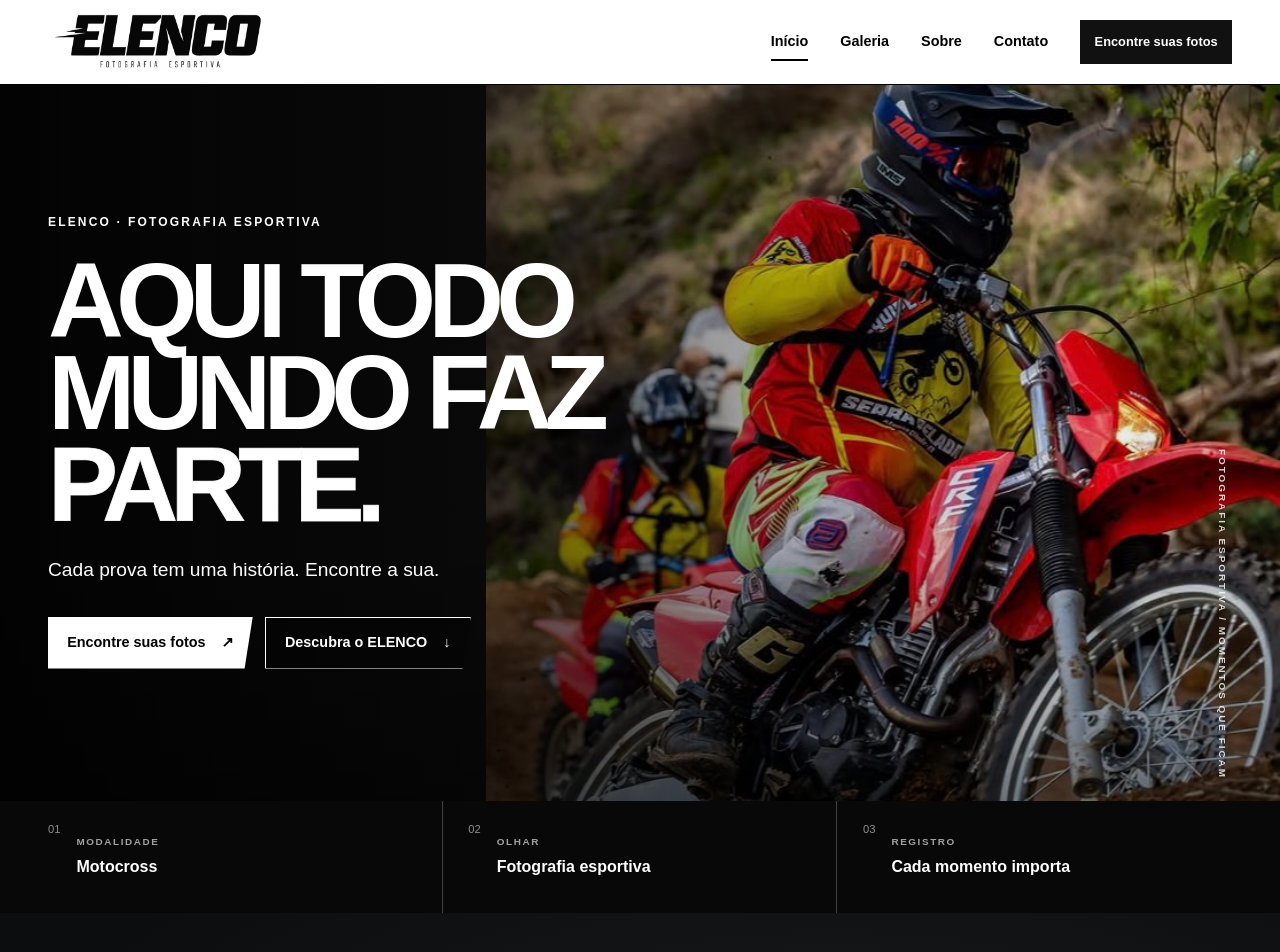
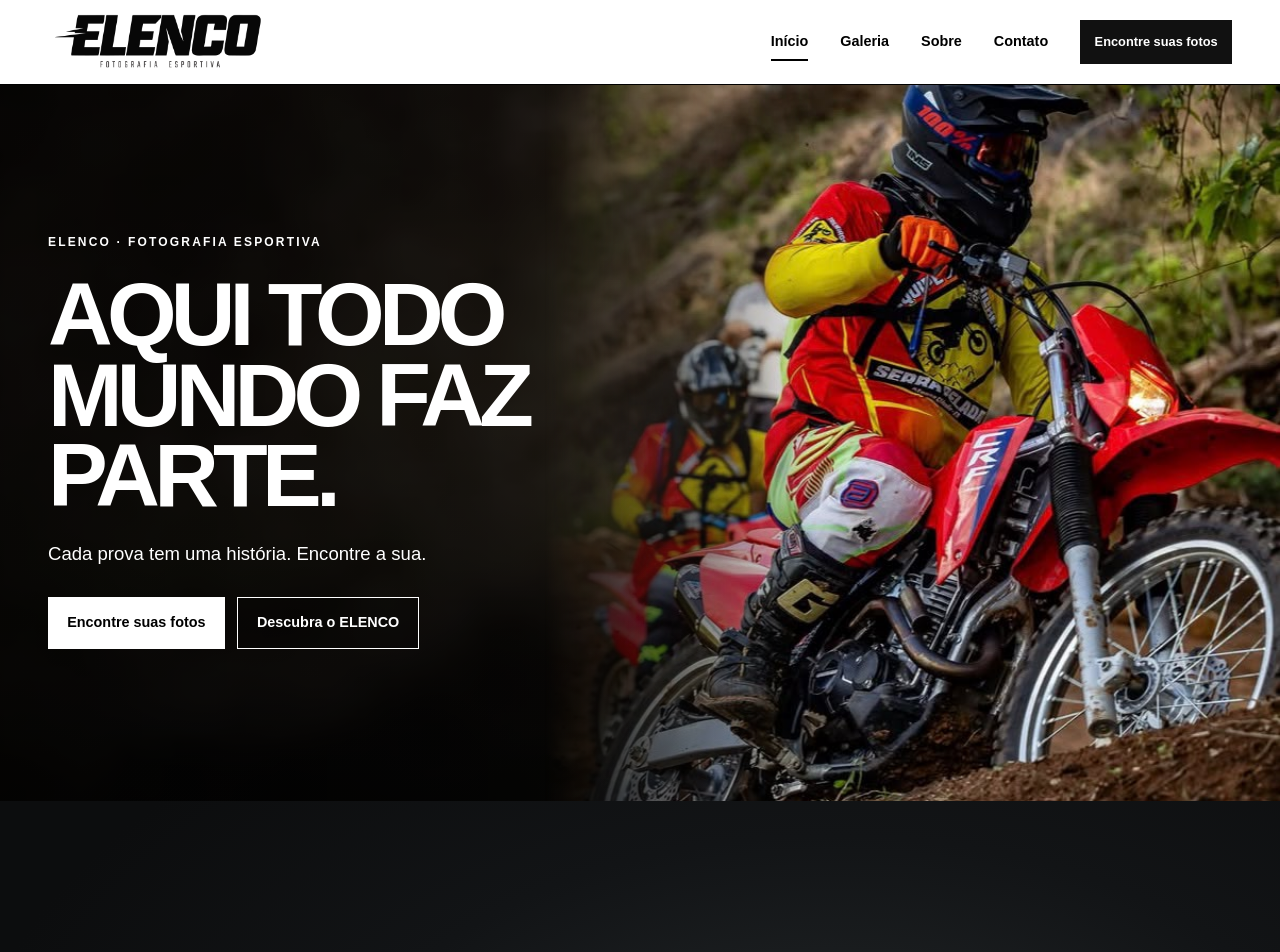
Before and after one commit to KiseStudios/tonoelenco, a Next.js app: page / in a window 1280 px wide. Shown: the top 952 px of the page. Built offline with nearby package versions, Linux system fonts and the light colour scheme.

Commit message:
Refina a Hero e preserva a fotografia original do ELENCO

```diff
--- a/src/app/globals.css
+++ b/src/app/globals.css
@@ -62,54 +62,82 @@ button, a { color: inherit; }
   .site-navigation__link::after { transition: none; }
 }
 
-/* PR 04 — home editorial hero. */
-.home-hero { position: relative; isolation: isolate; min-height: min(820px, calc(100svh - 5.25rem)); display: flex; align-items: center; overflow: hidden; background: #171717; color: #fff; }
-.home-hero__visual { position: absolute; z-index: -3; inset: 0 0 0 auto; width: 62%; }
-.home-hero__image { object-fit: cover; object-position: center 42%; }
-.home-hero__scrim { position: absolute; z-index: -2; inset: 0; background: linear-gradient(90deg, rgba(0,0,0,.88) 0%, rgba(0,0,0,.62) 38%, rgba(0,0,0,.08) 78%), linear-gradient(0deg, rgba(0,0,0,.42), transparent 35%); }
-.home-hero__content { position: relative; z-index: 1; padding-block: clamp(4rem, 9vw, 8rem); }
-.home-hero__title { max-width: 11ch; margin: 1.6rem 0 0; font-size: clamp(3.25rem, 8.2vw, 8rem); font-weight: 900; line-height: .88; letter-spacing: -.075em; text-wrap: balance; }
-.home-hero__title span { color: #fff; -webkit-text-stroke: 1px rgba(255,255,255,.85); }
-.home-hero__copy { max-width: 26rem; margin: 1.5rem 0 0; font-size: clamp(1rem, 1.5vw, 1.25rem); }
-.home-hero__actions { display: flex; flex-wrap: wrap; gap: .75rem; margin-top: 2rem; }
-.home-button { display: inline-flex; min-height: 3.25rem; align-items: center; justify-content: center; gap: 1rem; padding: .85rem 1.2rem; clip-path: polygon(0 0,100% 0,96% 100%,0 100%); font-size: .9rem; font-weight: 800; text-decoration: none; transition: transform 160ms ease, background 160ms ease; }
+/* Home hero */
+.home-hero {
+  position: relative;
+  isolation: isolate;
+  display: flex;
+  align-items: center;
+  min-height: clamp(35rem, calc(100svh - 5.25rem), 52rem);
+  overflow: clip;
+  background: #080808;
+  color: #fff;
+}
+.home-hero__visual {
+  position: absolute;
+  z-index: -1;
+  inset: 0 0 0 auto;
+  width: min(63%, 46rem);
+  mask-image: linear-gradient(90deg, transparent, #000 37%);
+}
+.home-hero__image { object-fit: cover; object-position: center 51%; }
+.home-hero__content { padding-block: clamp(3rem, 7vw, 7rem); }
+.home-hero__title {
+  margin: clamp(1rem, 2vw, 1.75rem) 0 0;
+  font-size: clamp(2.75rem, 7vw, 7rem);
+  font-weight: 900;
+  line-height: .9;
+  letter-spacing: -.065em;
+}
+.home-hero__copy { margin: clamp(1rem, 2vw, 1.5rem) 0 0; font-size: clamp(1rem, 1.45vw, 1.25rem); }
+.home-hero__actions { display: flex; flex-wrap: wrap; gap: .75rem; margin-top: clamp(1.25rem, 2.3vw, 2rem); }
+@media (min-width: 48rem) {
+  .home-hero::before {
+    position: absolute;
+    z-index: -2;
+    inset: 0;
+    /* Show only the terrain above the rider in the full-width background. */
+    background:
+      linear-gradient(90deg, rgb(0 0 0 / .92), rgb(0 0 0 / .86) 38%, rgb(0 0 0 / .68) 66%),
+      linear-gradient(0deg, rgb(0 0 0 / .66), transparent 55%),
+      url("/images/motocross-hero-original.jpg") center top / auto 790%;
+    content: "";
+  }
+  .home-hero::after {
+    position: absolute;
+    z-index: -1;
+    inset: 0;
+    background: linear-gradient(90deg, rgb(0 0 0 / .25), transparent 76%);
+    pointer-events: none;
+    content: "";
+  }
+}
+.home-button { display: inline-flex; min-height: 3.25rem; align-items: center; justify-content: center; padding: .85rem 1.2rem; font-size: .9rem; font-weight: 800; text-decoration: none; transition: transform 160ms ease, background 160ms ease; }
 .home-button:hover { transform: translateY(-2px); }
 .home-button:focus-visible, .home-about__link:focus-visible { outline: 2px solid currentColor; outline-offset: 4px; }
 .home-button--primary { background: #fff; color: #000; }
 .home-button--secondary { border: 1px solid #fff; color: #fff; background: rgba(0,0,0,.24); }
-.home-hero__edge { position: absolute; right: clamp(1rem, 4vw, 4rem); bottom: 1.4rem; color: rgba(255,255,255,.82); font-size: .62rem; font-weight: 700; letter-spacing: .2em; writing-mode: vertical-rl; }
-.home-editorial-strip { background: #080808; color: #fff; }
-.home-editorial-strip__inner { display: grid; grid-template-columns: repeat(3,minmax(0,1fr)); }
-.home-editorial-item { display: flex; align-items: center; gap: 1rem; min-height: 7rem; padding: 1.25rem clamp(.5rem,2vw,2rem); border-right: 1px solid rgba(255,255,255,.24); }
-.home-editorial-item:first-child { padding-left: 0; }
-.home-editorial-item:last-child { border-right: 0; }
-.home-editorial-item__index { align-self: flex-start; color: rgba(255,255,255,.55); font-size: .7rem; }
-.home-editorial-item p { margin: 0 0 .35rem; color: rgba(255,255,255,.62); font-size: .62rem; font-weight: 700; letter-spacing: .16em; }
-.home-editorial-item strong { font-size: clamp(.8rem,1.4vw,1rem); }
 .home-about { padding-block: clamp(4rem,9vw,8rem); }
 .home-about__inner { max-width: 52rem; }
 .home-about h2 { max-width: 15ch; margin: 1.25rem 0; font-size: clamp(2rem,5vw,4.5rem); font-weight: 900; line-height: .96; letter-spacing: -.06em; }
 .home-about p { max-width: 40rem; font-size: 1.05rem; }
 .home-about__link { display: inline-flex; gap: .75rem; margin-top: 1.25rem; padding-bottom: .35rem; border-bottom: 2px solid currentColor; font-weight: 800; text-decoration: none; }
-@media (max-width: 52rem) {
-  .home-hero__visual { width: 100%; }
-  .home-hero { min-height: min(760px, calc(100svh - 4.5rem)); align-items: flex-end; }
-  .home-hero__image { object-position: 58% center; }
-  .home-hero__scrim { background: linear-gradient(0deg, rgba(0,0,0,.92) 0%, rgba(0,0,0,.68) 45%, rgba(0,0,0,.08) 100%); }
-  .home-hero__content { padding-block: 4rem 5rem; }
-  .home-hero__title { max-width: 10ch; font-size: clamp(3rem, 10vw, 5.5rem); }
-  .home-hero__edge { display: none; }
+@media (width < 48rem) {
+  .home-hero {
+    min-height: clamp(42rem, calc(100svh - 4.5rem), 48rem);
+    align-items: flex-end;
+  }
+  .home-hero__visual {
+    inset: 0 0 16%;
+    width: 100%;
+    mask-image: linear-gradient(180deg, #000 47%, rgb(0 0 0 / .52) 69%, transparent 100%);
+  }
+  .home-hero__image { object-position: center 41%; }
+  .home-hero__content { padding-block: clamp(19rem, 68vw, 26rem) 2rem; }
+  .home-hero__title { font-size: clamp(2.55rem, 11.6vw, 4.5rem); }
 }
 @media (max-width: 30rem) {
-  .home-hero { min-height: 720px; }
-  .home-hero__image { object-position: 58% center; }
-  .home-hero__content { padding-block: 3.5rem 4.25rem; }
-  .home-hero__title { font-size: clamp(2.85rem, 13vw, 3.55rem); line-height: .92; max-width: 9ch; }
-  .home-hero__copy { max-width: 20rem; margin-top: 1.1rem; }
-  .home-hero__actions { flex-direction: column; align-items: flex-start; margin-top: 1.35rem; }
+  .home-hero__actions { flex-direction: column; align-items: flex-start; }
   .home-button { width: min(100%, 19rem); min-height: 3rem; }
-  .home-editorial-strip__inner { grid-template-columns: 1fr; padding-block: .5rem; }
-  .home-editorial-item, .home-editorial-item:first-child { min-height: 4.75rem; padding: .85rem 0; border-right: 0; border-bottom: 1px solid rgba(255,255,255,.24); }
-  .home-editorial-item:last-child { border-bottom: 0; }
 }
 @media (prefers-reduced-motion: reduce) { .home-button { transition: none; } }
--- a/src/app/page.tsx
+++ b/src/app/page.tsx
@@ -5,29 +5,10 @@ import { HomeHero } from "../components/home/home-hero";
 import { LensScrollTransition } from "../components/home/lens-scroll-transition";
 import { Container, Eyebrow } from "../components/brand";
 
-const editorialItems = [
-  { label: "MODALIDADE", value: "Motocross" },
-  { label: "OLHAR", value: "Fotografia esportiva" },
-  { label: "REGISTRO", value: "Cada momento importa" },
-];
-
 export default function Home() {
   return (
     <main>
       <HomeHero />
-      <section className="home-editorial-strip" aria-label="Informações editoriais">
-        <Container className="home-editorial-strip__inner">
-          {editorialItems.map((item, index) => (
-            <div className="home-editorial-item" key={item.label}>
-              <span className="home-editorial-item__index">0{index + 1}</span>
-              <div>
-                <p>{item.label}</p>
-                <strong>{item.value}</strong>
-              </div>
-            </div>
-          ))}
-        </Container>
-      </section>
       <LensScrollTransition />
       <CoverageSection />
       <section id="sobre-elenco" className="home-about">
--- a/src/components/home/home-hero.tsx
+++ b/src/components/home/home-hero.tsx
@@ -6,18 +6,21 @@ import { heroPhoto } from "../../data/coverage";
 export function HomeHero() {
   return (
     <section className="home-hero" aria-labelledby="home-title">
-      <div className="home-hero__visual">
+      <picture className="home-hero__visual">
+        <source
+          media="(max-width: 40rem)"
+          srcSet={`/images/motocross-hero-480.webp 480w, /images/motocross-hero-original.jpg ${heroPhoto.width}w`}
+          sizes="100vw"
+        />
         <Image
           src="/images/motocross-hero-original.jpg"
           alt={heroPhoto.alt}
           fill
-          priority
+          loading="eager"
           fetchPriority="high"
-          sizes="(max-width: 832px) 100vw, 62vw"
           className="home-hero__image"
         />
-      </div>
-      <div className="home-hero__scrim" aria-hidden="true" />
+      </picture>
       <Container className="home-hero__content">
         <Eyebrow>ELENCO · Fotografia Esportiva</Eyebrow>
         <h1 id="home-title" className="home-hero__title">
@@ -25,21 +28,20 @@ export function HomeHero() {
           <br />
           MUNDO FAZ
           <br />
-          <span>PARTE.</span>
+          PARTE.
         </h1>
         <p className="home-hero__copy">
           Cada prova tem uma história. Encontre a sua.
         </p>
         <div className="home-hero__actions">
           <Link className="home-button home-button--primary" href="/galeria">
-            Encontre suas fotos <span aria-hidden="true">↗</span>
+            Encontre suas fotos
           </Link>
           <a className="home-button home-button--secondary" href="#sobre-elenco">
-            Descubra o ELENCO <span aria-hidden="true">↓</span>
+            Descubra o ELENCO
           </a>
         </div>
       </Container>
-      <div className="home-hero__edge" aria-hidden="true">FOTOGRAFIA ESPORTIVA / MOMENTOS QUE FICAM</div>
     </section>
   );
 }
--- a/src/components/home/lens-scroll-transition.tsx
+++ b/src/components/home/lens-scroll-transition.tsx
@@ -92,7 +92,7 @@ export function LensScrollTransition() {
           observer?.disconnect();
           void loadScene();
         }
-      }, { rootMargin: "240px 0px" });
+      });
       observer.observe(root);
     }
     window.addEventListener("resize", resize, { passive: true });
--- a/src/styles/lens-transition.css
+++ b/src/styles/lens-transition.css
@@ -66,11 +66,9 @@
   letter-spacing: .08em;
   text-transform: uppercase;
 }
-.lens-transition[data-mode="fallback"] { min-height: auto; }
-.lens-transition[data-mode="fallback"] .lens-transition__pin { min-height: min(90svh, 48rem); }
 @media (max-width: 47.99rem) {
-  .lens-transition__pin,
-  .lens-transition[data-mode="fallback"] .lens-transition__pin { min-height: 36rem; }
+  .lens-transition,
+  .lens-transition__pin { min-height: 36rem; }
   .lens-transition__fallback { inset: -2rem -4.5rem 9rem; }
   .lens-transition__caption { max-width: calc(100% - 2 * var(--layout-gutter)); bottom: 2.5rem; }
   .lens-transition__caption h2 { font-size: clamp(2.5rem, 12vw, 4rem); }
```
Also changed, not shown: public/images/motocross-hero-480.webp (added).
